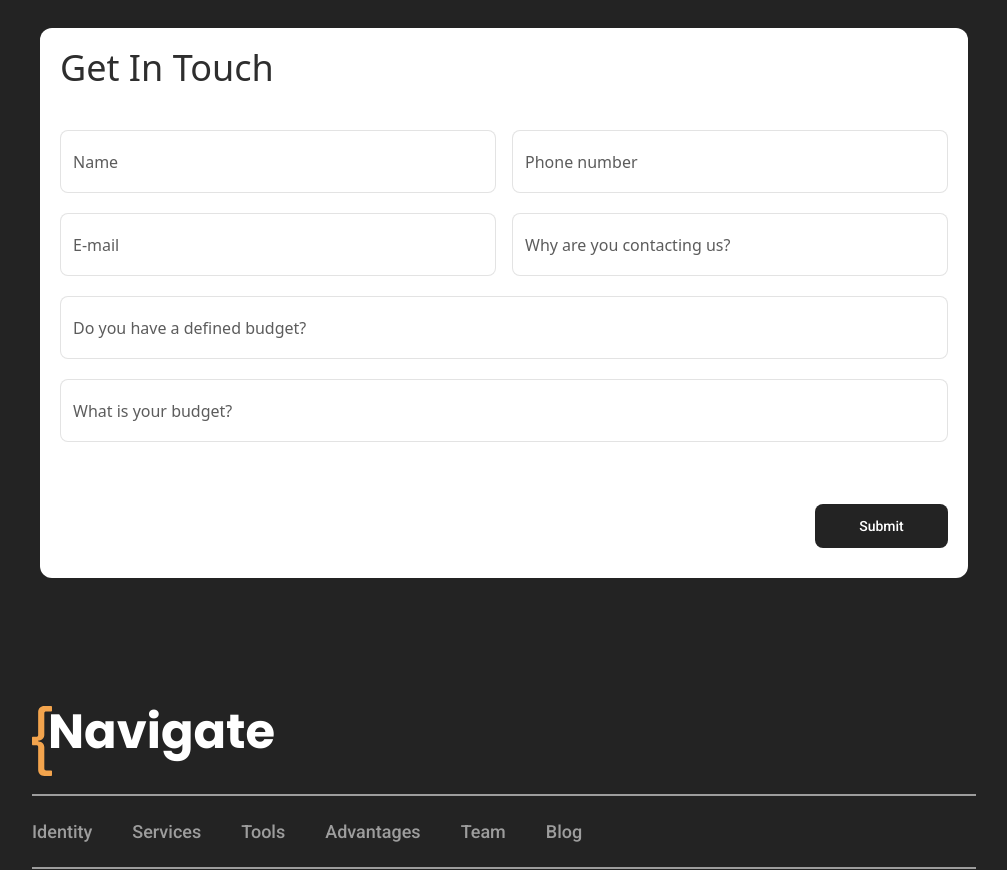
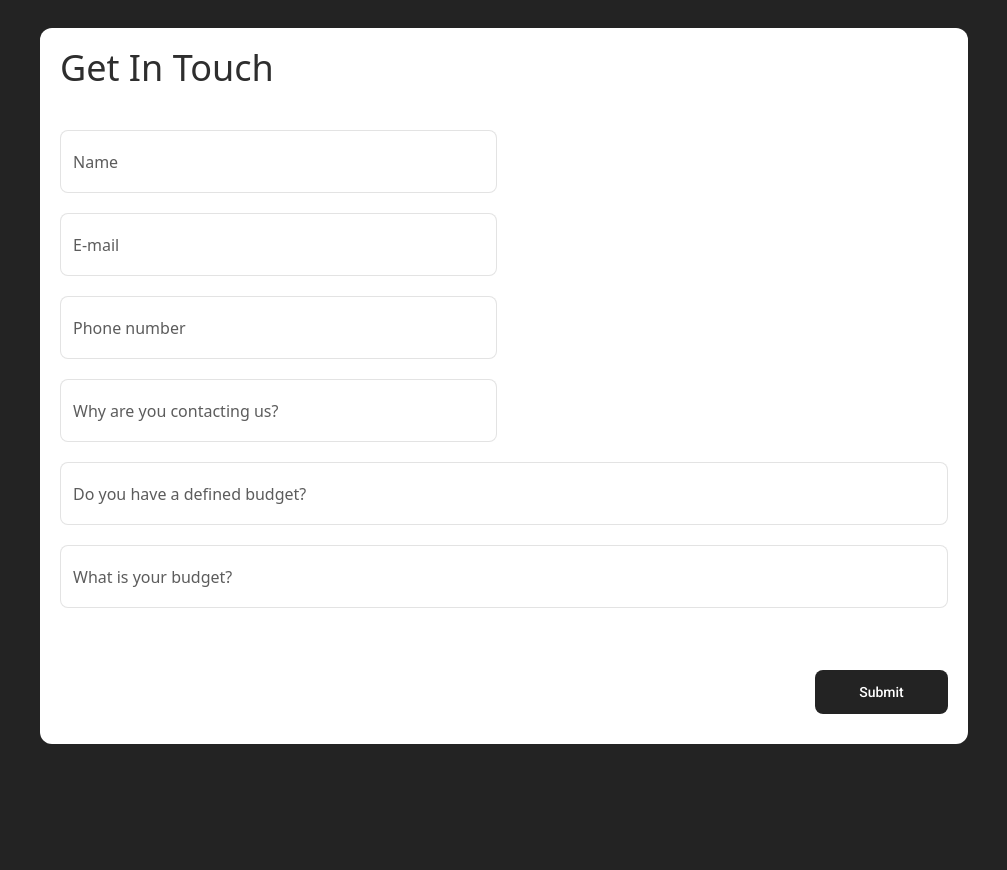
Before and after one commit to contentcraftstudio/Coderlabs-web-2.0, a Next.js app: page / in a window 1280 px wide. Shown: the part 6400-7270 px from the top of the page, without its empty margins (136-1143 px from the left). Built offline with nearby package versions, Linux system fonts and the light colour scheme.

Commit message:
Change::GetIn.tsx

```diff
--- a/components/GetIn.tsx
+++ b/components/GetIn.tsx
@@ -3,7 +3,7 @@
 import Form from "./form/Form"
 import FormInput from "./form/FormInput"
 import FormButton from "./form/FormButton"
-import axios from 'axios'
+import axios from "axios"
 
 type Props = {}
 
@@ -76,17 +76,25 @@
           <p className='w-225 font-roboto text-4xl font-medium leading-10 text-gray-700 mb-[42px]'>
             Get In Touch
           </p>
-          <div className='columns-2'>
+          <div className='flex gap-[20px] flex-wrap'>
+            <div className='lg:w-[49.2%] sm:w-full'>
               <FormInput label={t("Name")} name='name' type='name' />
+            </div>
+            <div className='lg:w-[49.2%] sm:w-full'>
+              <FormInput label={t("Email")} name='email' type='email' />
+            </div>
+          </div>
+          <div className='flex lg:gap-[20px] md:gap-[10px] flex-wrap'>
+            <div className='lg:w-[49.2%] sm:w-full md:w-[49.2%]'>
               <FormInput label={t("Phone_number")} name='phone' type='phone' />
             </div>
-          <div className='columns-2'>
-            <FormInput label={t("Email")} name='email' type='email' />
+            <div className='lg:w-[49.2%] sm:w-full md:w-[49.2%]'>
               <FormInput
                 label={t("Contacting_us")}
                 name='contacting'
                 type='contacting'
               />
+            </div>
           </div>
           <FormInput label={t("Defined_budget")} name='budget' type='budget' />
           <FormInput label={t("Your_budget")} name='menssage' type='menssage' />
```
Lines whose indentation alone changed are shown as unchanged.
